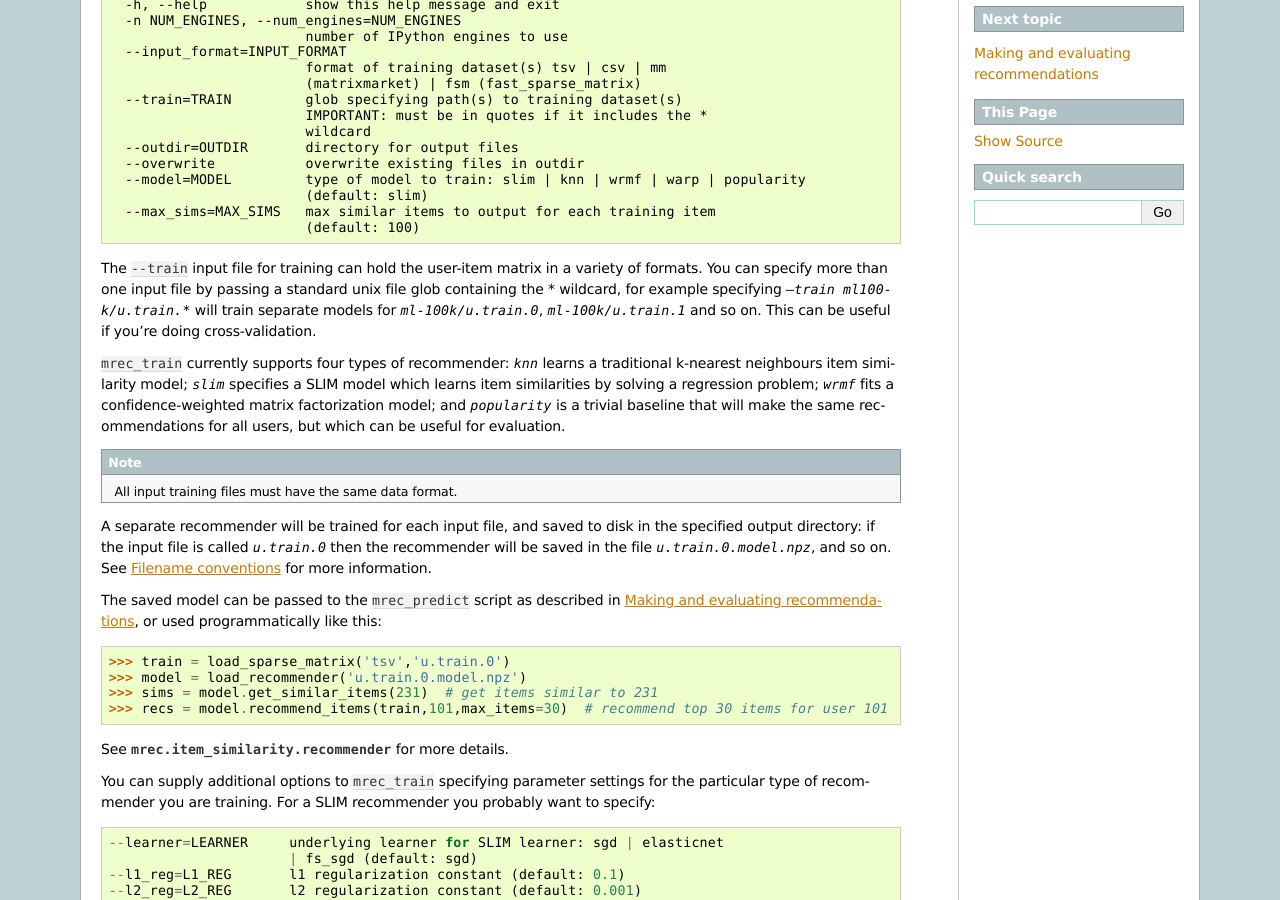
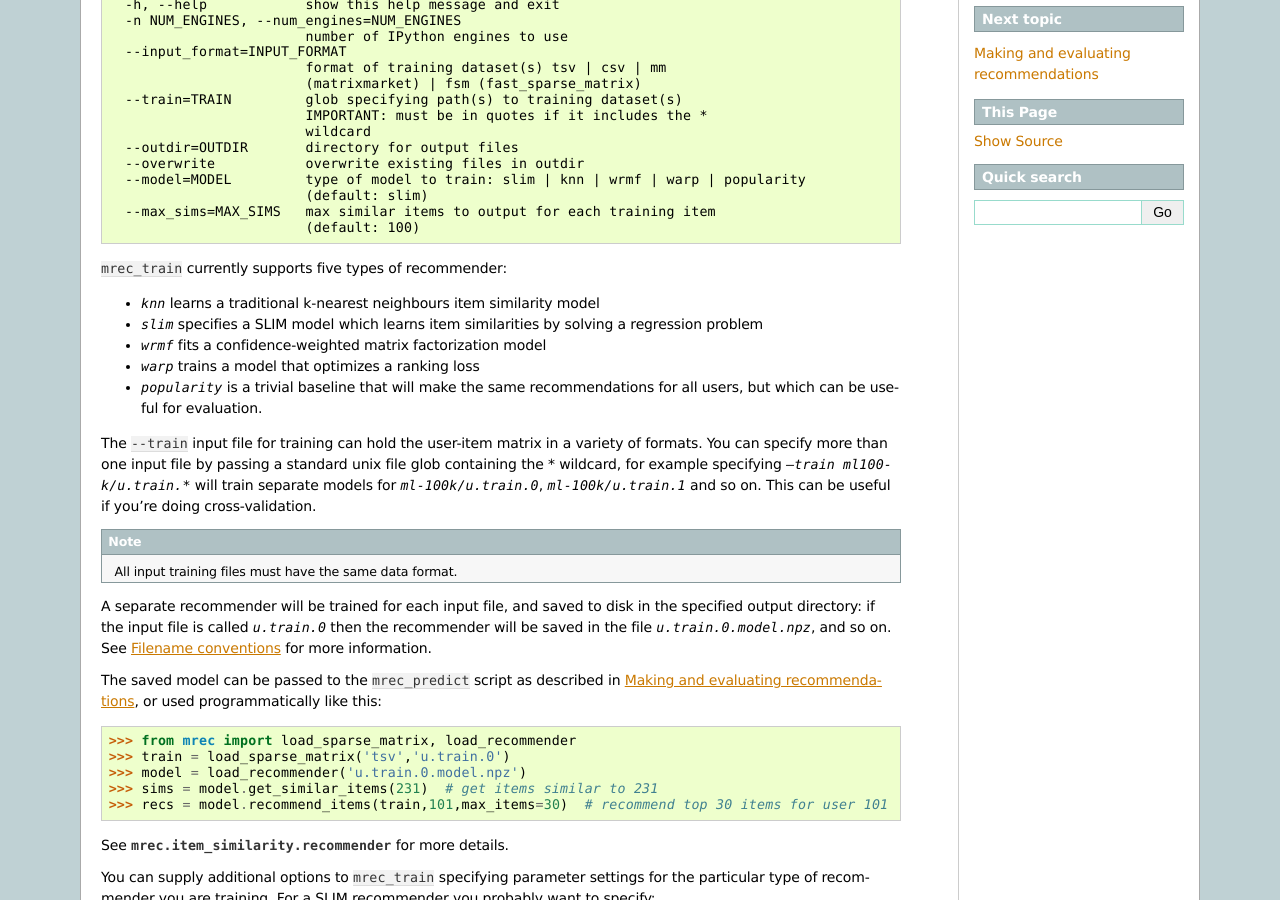
Before and after one commit to Mendeley/mrec, a Sphinx documentation site: the page built from doc/training.rst, in a window 1280 px wide and 900 px high, scrolled down 201 px. Built offline with Sphinx 7.4.7, drawn with Linux system fonts in a browser that asks for light colours; formulas are drawn with MathJax 3.

Commit message:
small updates to docs

```diff
--- a/doc/quickstart.rst
+++ b/doc/quickstart.rst
@@ -65,7 +65,7 @@ ratings run from 1 to 5 stars, so let's only put items in our test set if they h
 We also have to decide how many of the items rated by each user we should put in the test set.  Selecting
 too few test items means that we leave plenty of ratings for our recommender to learn from, but our evaluation
 scores are likely to be low (as there are few "correct" test items that can be predicted) so may not give
-us a very clear picture of whether one recommender is etter than another.  Selecting too many test items means
+us a very clear picture of whether one recommender is better than another.  Selecting too many test items means
 that we don't leave enough training data for our recommender to learn anything.  For now let's put roughly
 half of the movies that each user liked into the test set.
 
--- a/doc/training.rst
+++ b/doc/training.rst
@@ -26,13 +26,19 @@ Here are the basic options for ``mrec_train``::
       --max_sims=MAX_SIMS   max similar items to output for each training item
                             (default: 100)
 
+``mrec_train`` currently supports five types of recommender:
+
+- `knn` learns a traditional k-nearest neighbours item similarity model
+- `slim` specifies a SLIM model which learns item similarities by solving a regression problem
+- `wrmf` fits a confidence-weighted matrix factorization model
+- `warp` trains a model that optimizes a ranking loss
+- `popularity` is a trivial baseline that will make the same recommendations for all users, but which can be useful for evaluation.
+
 The ``--train`` input file for training can hold the user-item matrix in a variety of formats.
 You can specify more than one input file by passing a standard unix file glob
 containing the * wildcard, for example specifying `--train ml100-k/u.train.*` will
 train separate models for `ml-100k/u.train.0`, `ml-100k/u.train.1` and so on.
 This can be useful if you're doing cross-validation.
-
-``mrec_train`` currently supports four types of recommender: `knn` learns a traditional k-nearest neighbours item similarity model; `slim` specifies a SLIM model which learns item similarities by solving a regression problem; `wrmf` fits a confidence-weighted matrix factorization model; and `popularity` is a trivial baseline that will make the same recommendations for all users, but which can be useful for evaluation.
 
 .. note::
 
@@ -46,6 +52,7 @@ The saved model
 can be passed to the ``mrec_predict`` script as described in :ref:`evaluation`, or used programmatically like
 this::
 
+    >>> from mrec import load_sparse_matrix, load_recommender
     >>> train = load_sparse_matrix('tsv','u.train.0')
     >>> model = load_recommender('u.train.0.model.npz')
     >>> sims = model.get_similar_items(231)  # get items similar to 231
```
Also changed, not shown: 1 other file.
